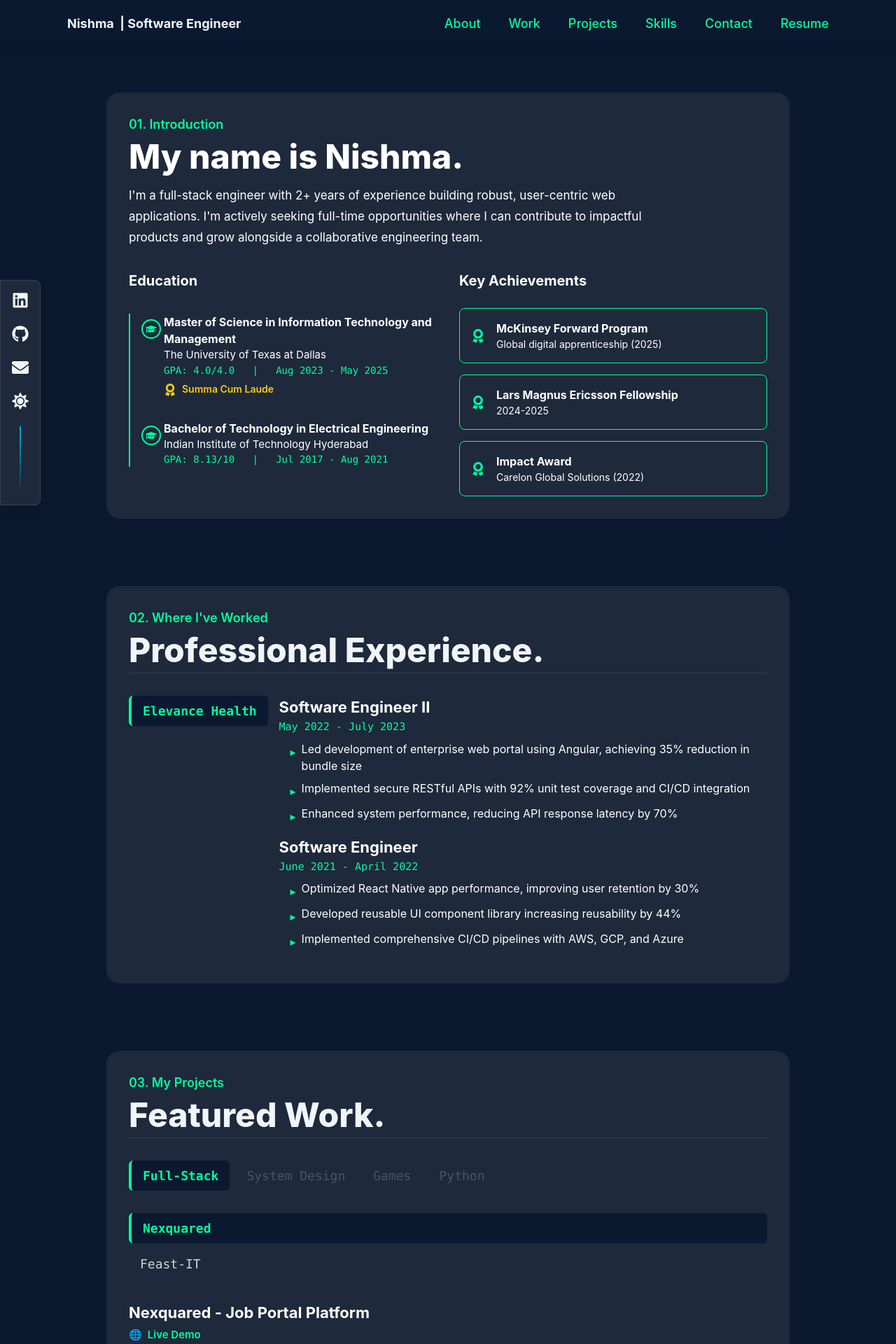
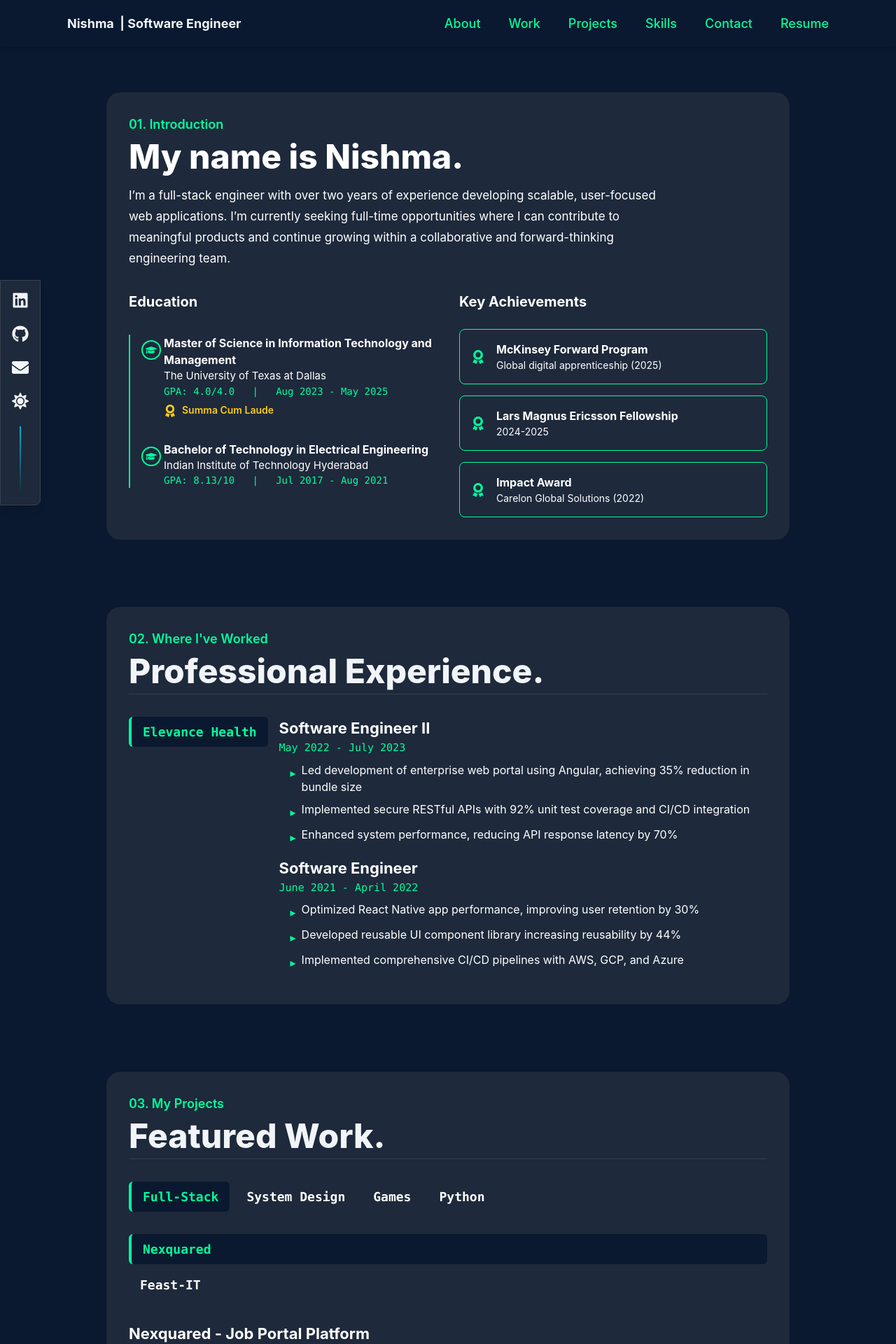
Before and after one commit to Nishma25/React-Portfolio, a React (Create React App) app: page / in a window 1280 px wide. Shown: the top 1920 px of the page at 70% size. Built offline with nearby package versions, Linux system fonts and the light colour scheme.

Commit message:
Sidebar mobile responsive

```diff
--- a/src/components/About.jsx
+++ b/src/components/About.jsx
@@ -51,9 +51,8 @@ const About = () => {
         variants={fadeIn("", "", 0.1, 1)}
         className="mt-4 text-text-secondary dark:text-white text-[17px] max-w-3xl leading-[30px] font-sans"
       >
-        I'm a full-stack engineer with 2+ years of experience building robust, user-centric web applications.
-        I'm actively seeking full-time opportunities where I can contribute to impactful products and grow alongside a collaborative engineering team.
-      </motion.p>
+        I’m a full-stack engineer with over two years of experience developing scalable, user-focused web applications.
+        I’m currently seeking full-time opportunities where I can contribute to meaningful products and continue growing within a collaborative and forward-thinking engineering team.      </motion.p>
 
       <div className="mt-8 grid grid-cols-1 md:grid-cols-2 gap-8">
         {/* Education Timeline */}
--- a/src/components/Contact.jsx
+++ b/src/components/Contact.jsx
@@ -3,7 +3,7 @@ import { motion } from 'framer-motion';
 import { styles } from '../styles';
 import { SectionWrapper } from '../hoc';
 import { fadeIn, textVariant } from '../utils/motion';
-import { FaEnvelope, FaMapMarkerAlt, FaLinkedin, FaGithub, FaUserCheck, FaCalendarAlt, FaIdBadge } from 'react-icons/fa';
+import { FaEnvelope, FaMapMarkerAlt, FaLinkedin, FaGithub, FaUserCheck, FaCalendarAlt, FaIdBadge, FaFileAlt } from 'react-icons/fa';
 
 const contactInfo = [
   {
@@ -28,6 +28,12 @@ const contactInfo = [
     value: 'github.com/Nishma25',
     href: 'https://github.com/Nishma25',
     icon: <FaGithub className="text-accent-green text-lg" />,
+  },
+  {
+    label: 'Resume',
+    value: 'View Resume',
+    href: 'https://drive.google.com/file/d/18UAJNUWeQ50h9rUOPacur6HU8M_-aKjX/view?usp=sharing',
+    icon: <FaFileAlt className="text-accent-green text-lg" />,
   },
 ];
 
--- a/src/components/Navbar.jsx
+++ b/src/components/Navbar.jsx
@@ -159,6 +159,17 @@ const Navbar = () => {
                     </ScrollLink>
                   </li>
                 ))}
+                <li>
+                  <a
+                    href={RESUME_LINK}
+                    target="_blank"
+                    rel="noopener noreferrer"
+                    className="text-secondary dark:text-accent-green hover:text-accent dark:hover:text-accent text-[16px] font-medium cursor-pointer font-sans transition-colors duration-300"
+                    onClick={() => setIsOpen(false)}
+                  >
+                    Resume
+                  </a>
+                </li>
               </ul>
             </motion.div>
           )}
--- a/src/components/Projects.jsx
+++ b/src/components/Projects.jsx
@@ -132,7 +132,7 @@ const Projects = () => {
                             className={`px-4 py-2 rounded-md font-mono text-[18px] transition-all duration-200
                 ${activeCategory === idx
                                     ? 'bg-background dark:bg-background-dark text-accent-green border-l-4 border-accent-green font-bold'
-                                    : 'text-text-secondary dark:text-text-secondary hover:bg-white/10'}`}
+                                    : 'text-gray-700 dark:text-white font-semibold hover:text-accent-green hover:bg-white/10'}`}
                         >
                             {cat.name}
                         </button>
@@ -148,7 +148,7 @@ const Projects = () => {
                             className={`px-4 py-2 text-left rounded-md font-mono text-[18px] transition-all duration-200
                 ${activeProject === idx
                                     ? 'bg-background dark:bg-background-dark text-accent-green border-l-4 border-accent-green font-bold'
-                                    : 'text-gray-400 dark:text-gray-300 hover:text-accent-green hover:bg-white/10'}
+                                    : 'text-gray-700 dark:text-white font-semibold hover:text-accent-green hover:bg-white/10'}
               `}
                         >
                             {p.name}
--- a/src/components/SocialLinks.jsx
+++ b/src/components/SocialLinks.jsx
@@ -32,9 +32,9 @@ const SocialLinks = () => {
       initial={{ opacity: 0, x: -50 }}
       animate={{ opacity: 1, x: 0 }}
       transition={{ duration: 0.5 }}
-      className="fixed left-0 top-1/2 transform -translate-y-1/2 z-50"
+      className="fixed bottom-0 left-0 right-0 w-full flex flex-row items-center justify-center z-50 md:top-1/2 md:left-0 md:bottom-auto md:right-auto md:w-auto md:flex-col md:justify-center md:items-center md:transform md:-translate-y-1/2"
     >
-      <div className="flex flex-col items-center space-y-6 bg-card dark:bg-card-dark backdrop-blur-md p-4 rounded-r-lg shadow-lg border border-gray-200 dark:border-gray-700">
+      <div className="flex flex-row w-full justify-center items-center space-x-6 bg-card dark:bg-card-dark backdrop-blur-md p-3 rounded-t-lg shadow-lg border border-gray-200 dark:border-gray-700 md:flex-col md:space-x-0 md:space-y-6 md:rounded-t-none md:rounded-r-lg md:p-4 md:w-auto md:h-auto">
         {socialLinks.map((link, index) => (
           <motion.a
             key={link.name}
@@ -48,7 +48,6 @@ const SocialLinks = () => {
             {link.icon}
           </motion.a>
         ))}
-
         <motion.button
           onClick={toggleTheme}
           className="text-black-100 dark:text-white-100 hover:text-accent dark:hover:text-accent transition-colors duration-300"
@@ -57,8 +56,8 @@ const SocialLinks = () => {
         >
           {isDarkTheme ? <FaSun size={24} /> : <FaMoon size={24} />}
         </motion.button>
-
-        <div className="h-24 w-0.5 bg-gradient-to-b from-accent via-green-light to-accent-light"></div>
+        {/* Only show the vertical line on desktop */}
+        <div className="hidden md:block h-24 w-0.5 bg-gradient-to-b from-accent via-green-light to-accent-light mt-4"></div>
       </div>
     </motion.div>
   );
--- a/src/components/Work.jsx
+++ b/src/components/Work.jsx
@@ -50,7 +50,7 @@ const Work = () => {
               key={c.name}
               onClick={() => setActiveTab(idx)}
               className={`px-4 py-2 text-left rounded-md font-mono text-[18px] transition-all duration-200
-                ${activeTab === idx ? 'bg-background dark:bg-background-dark text-accent-green border-l-4 border-accent-green font-bold' : 'text-text-secondary dark:text-text-secondary hover:bg-white/10'}`}
+                ${activeTab === idx ? 'bg-background dark:bg-background-dark text-accent-green border-l-4 border-accent-green font-bold' : 'text-gray-400 dark:text-gray-400 hover:text-accent-green hover:bg-white/10'}`}
             >
               {c.name}
             </button>
```
